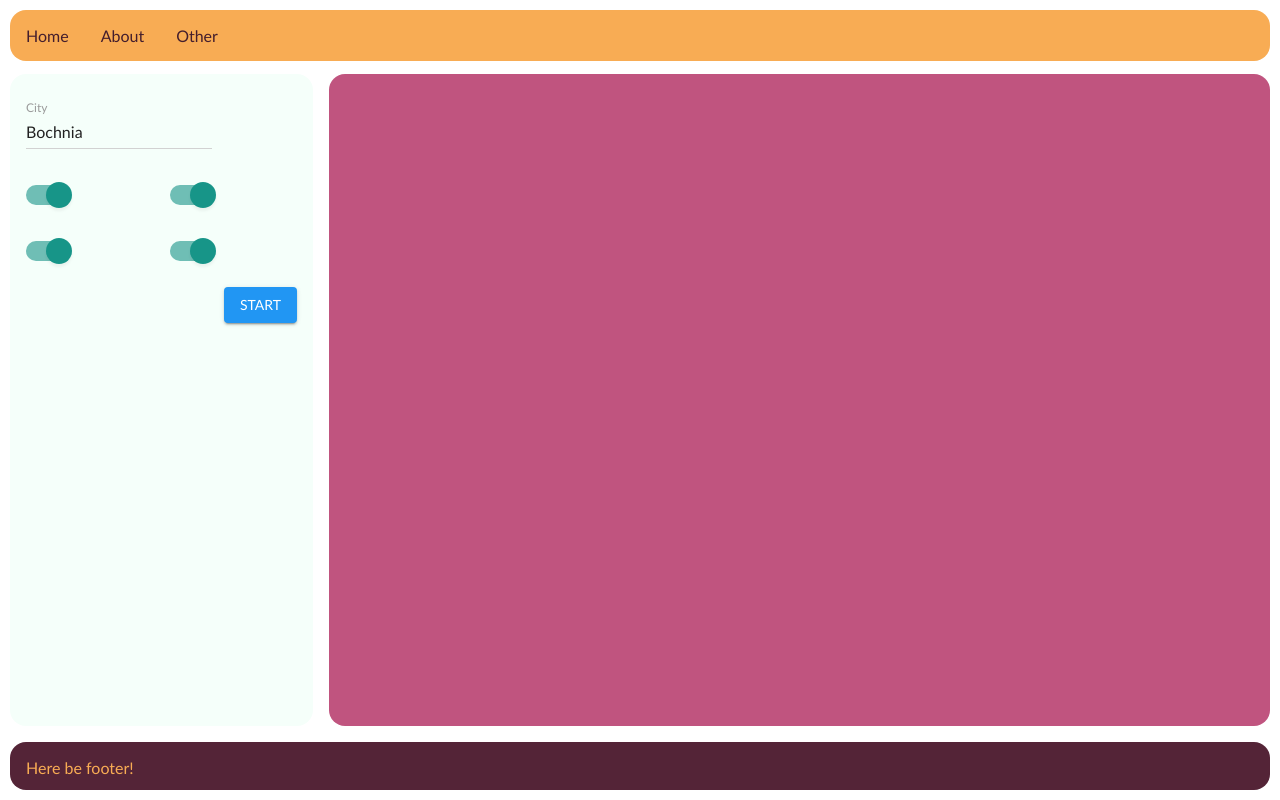
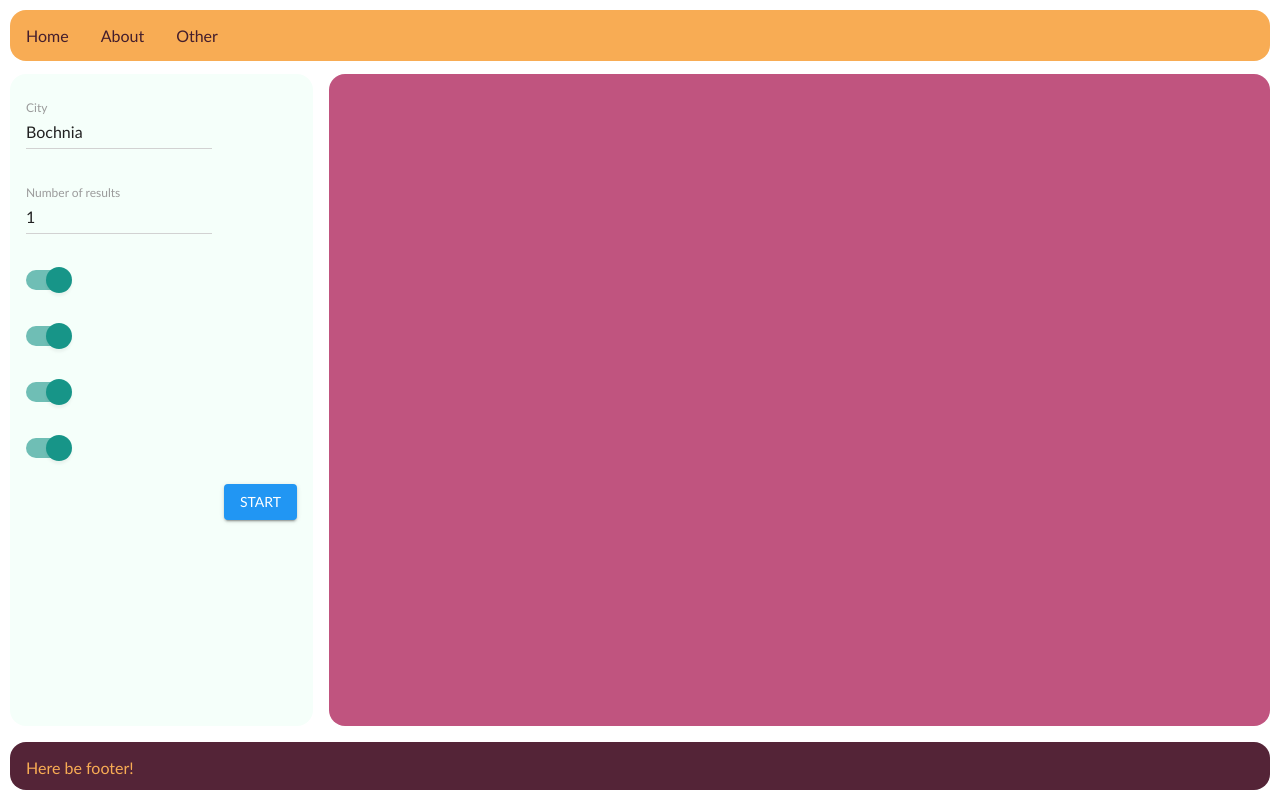
Before and after one commit to ppaula/CityGrapherVisualizer, a website built with Parcel: page index.html in a window 1280 px wide. Built offline with nearby package versions, Linux system fonts and the light colour scheme.

Commit message:
Add input for results, change template to one column

```diff
--- a/css/tools.css
+++ b/css/tools.css
@@ -9,12 +9,15 @@
 
 .toolsContainer {
     display: grid;
-    grid-template-columns: repeat(2, 1fr);
+    grid-template-columns: repeat(1, 1fr);
     grid-gap: 1em;
 
     grid-template-areas:
-    "inputContainer inputContainer"
-    "toggleSwitchContainer toggleSwitchContainer "
-    "toggleSwitchContainer toggleSwitchContainer "
-    "materialButtonContainer materialButtonContainer"
+    "inputContainer"
+    "inputContainer"
+    "toggleSwitchContainer"
+    "toggleSwitchContainer"
+    "toggleSwitchContainer"
+    "toggleSwitchContainer"
+    "materialButtonContainer"
 }
--- a/index.html
+++ b/index.html
@@ -22,9 +22,18 @@
 
 		<aside class="tools">
 			<div class="toolsContainer">
+				<div>
 					<div class="inputContainer">
 						<input type="text" id="cityInput" class="inputPlaceholder" placeholder="City" value="Bochnia">
 						<label for="cityInput" class="inputLabel">City</label>
+					</div>
+				</div>
+
+				<div>
+					<div class="inputContainer">
+						<input type="number" id="numberOfExpectedResultsInput" class="inputPlaceholder" placeholder="Number of results" value="1">
+						<label for="numberOfExpectedResultsInput" class="inputLabel">Number of results</label>
+					</div>
 				</div>
 
 				<div class="toggleSwitchContainer">
```
Lines whose indentation alone changed are shown as unchanged.
